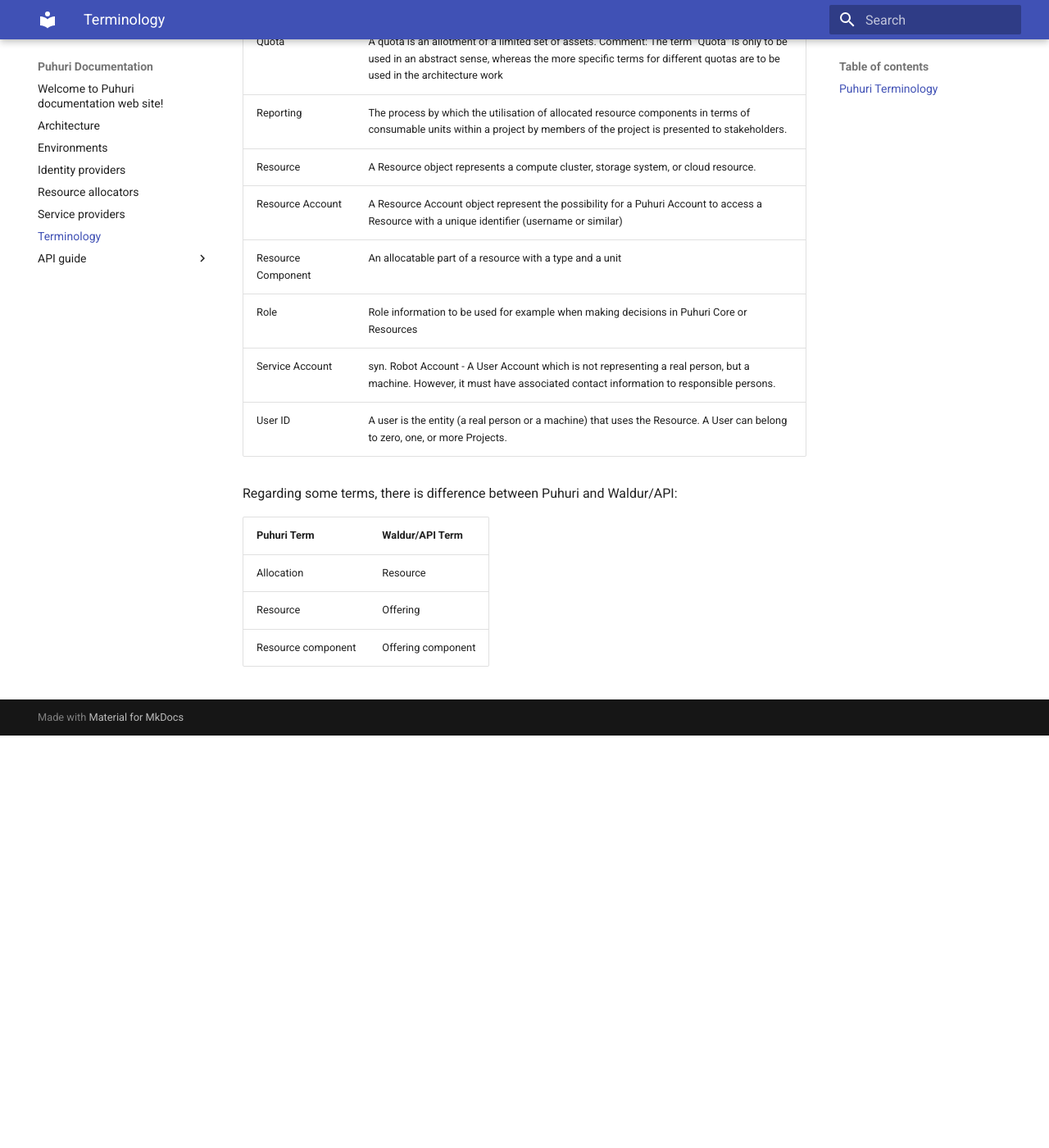
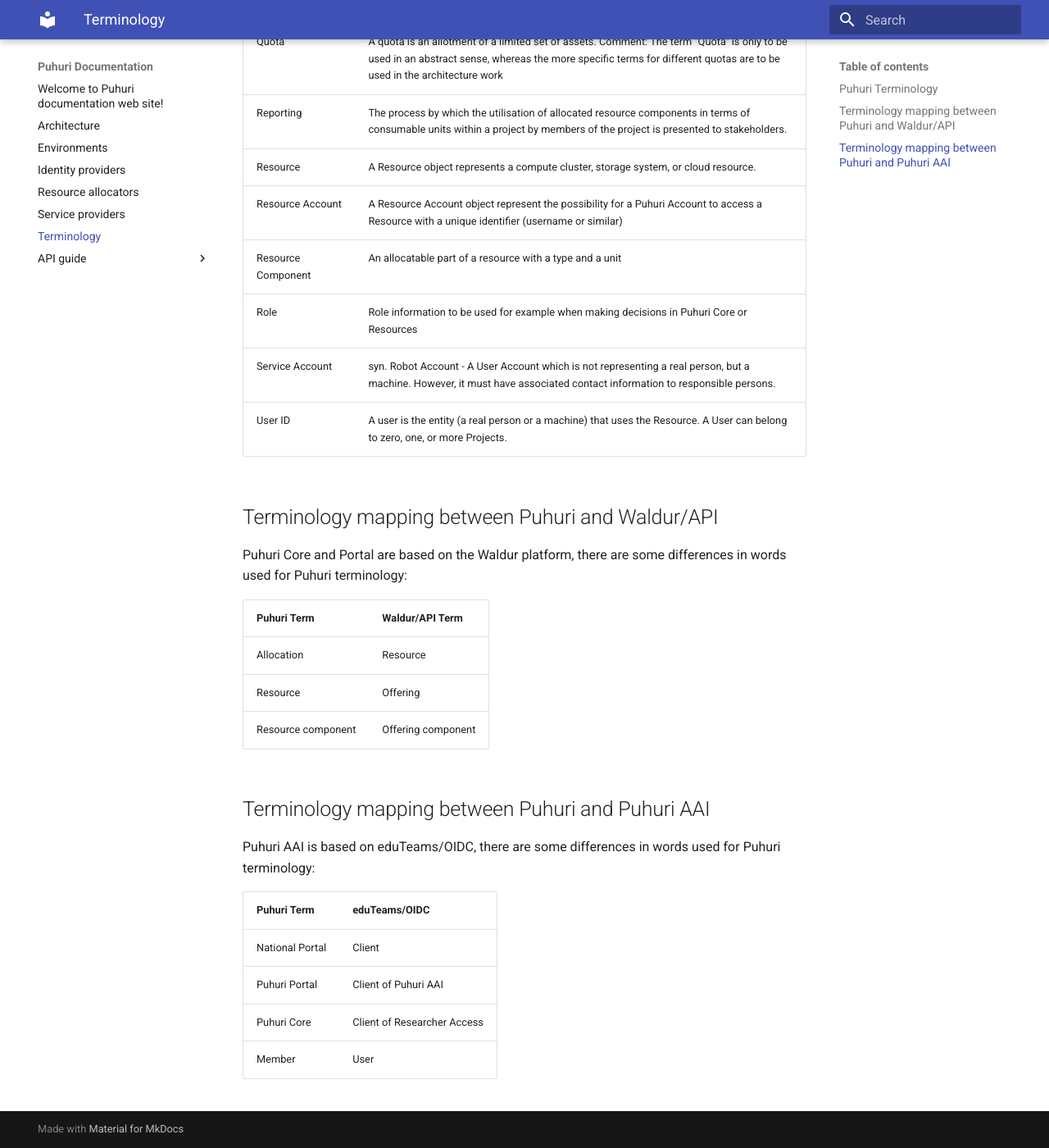
Before and after one commit to neicnordic/puhuri-web, an MkDocs documentation site: the page built from docs/terminology.md, in a window 1280 px wide and 1400 px high, scrolled down 2294 px. Shown: the whole window at 82% size. Built offline with MkDocs 1.6.1 and Material for MkDocs 9.7.7, drawn with Linux system fonts in a browser that asks for light colours; before the commit the page ends 3191 px from its top, so only the background shows below that.

Commit message:
Improve mapping section

```diff
--- a/docs/terminology.md
+++ b/docs/terminology.md
@@ -39,10 +39,21 @@ Service Account|syn. Robot Account - A User Account which is not representing a
 User ID| A user is the entity (a real person or a machine) that uses the Resource. A User can belong to zero, one, or more Projects. |
 
 
-Regarding some terms, there is difference between Puhuri and Waldur/API:
+## Terminology mapping between Puhuri and Waldur/API
+Puhuri Core and Portal are based on the Waldur platform, there are some differences in words used for Puhuri terminology:
 
 **Puhuri Term** | **Waldur/API Term** |
 --- | --- |
 Allocation | Resource |
 Resource | Offering |
 Resource component | Offering component |
+
+## Terminology mapping between Puhuri and Puhuri AAI
+Puhuri AAI is based on eduTeams/OIDC, there are some differences in words used for Puhuri terminology:
+
+**Puhuri Term** | **eduTeams/OIDC** |
+--- | --- |
+National Portal | Client |
+Puhuri Portal | Client of Puhuri AAI|
+Puhuri Core | Client of Researcher Access|
+Member | User |
```
